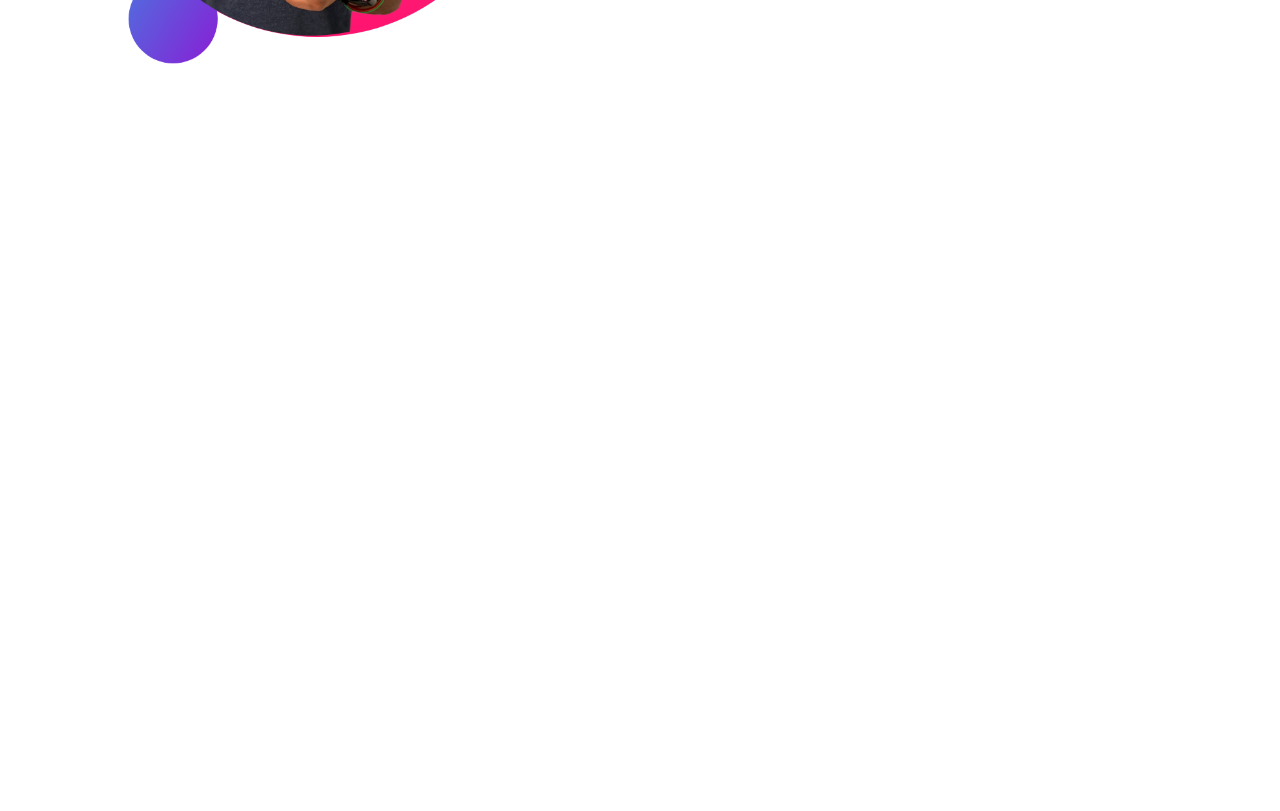
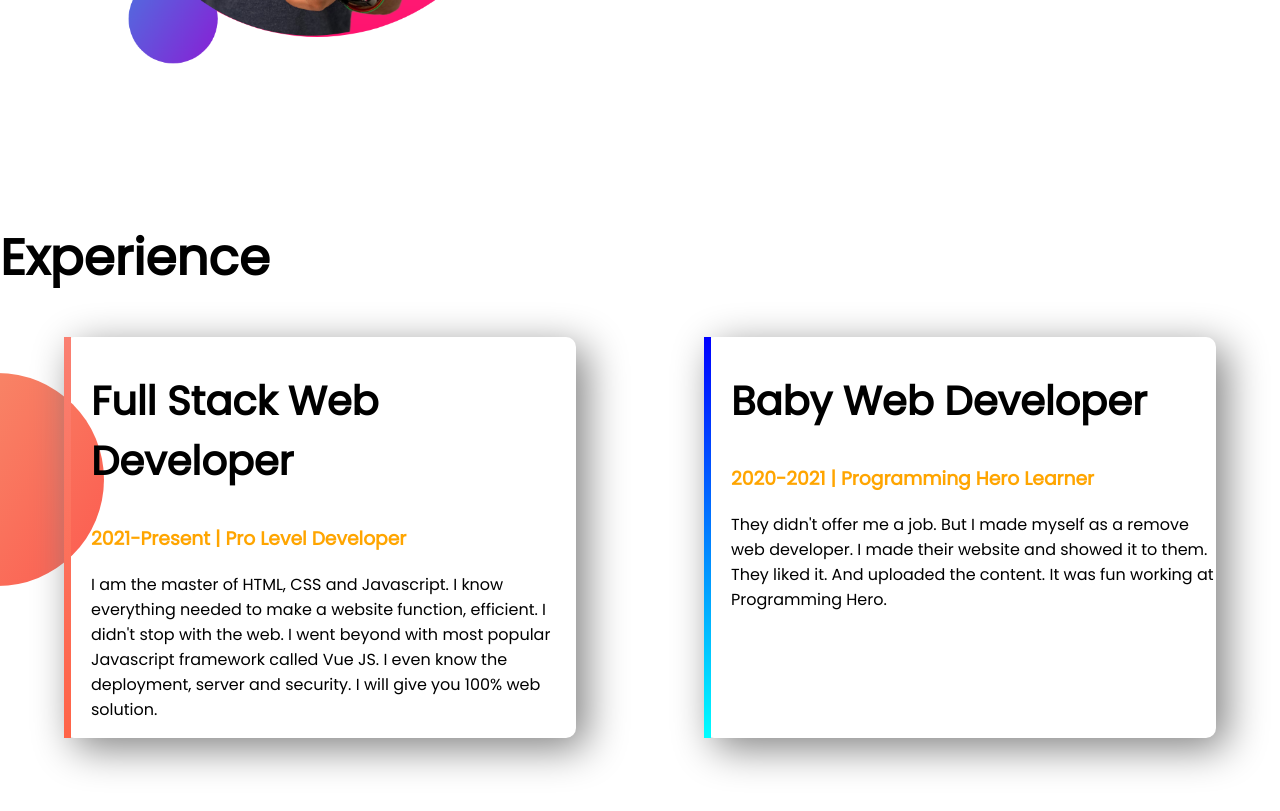
Before and after one commit to hasanhridoy01/Programming-Hero-Developer-Project, a plain HTML site: page index.html in a window 1280 px wide. Shown: the part 1067-1878 px from the top of the page. Before the commit the page ends 1288 px from the top, so only its background shows below. Drawn offline with Linux system fonts and the light colour scheme.

Commit message:
experience section added

```diff
--- a/css/style.css
+++ b/css/style.css
@@ -2,7 +2,7 @@ body{
     font-family: 'Poppins', sans-serif;
     margin: 0px;
 }
-section{
+.flexable-container{
     display: flex;
     margin-bottom: 150px;
 }
@@ -12,6 +12,9 @@ section{
 }
 h1{
     font-size: 50px;
+}
+h2{
+    font-size: 40px;
 }
 span{
     color: orange;
@@ -37,3 +40,29 @@ span{
     background-repeat: no-repeat;
     background-position: right;
 }
+.orange-color{
+    color: orange;
+}
+.experience-area{
+    background-image: url(../images/exp-bg.png);
+    background-repeat: no-repeat;
+    background-position: left;
+}
+.experience-item{
+    border-radius: 10px;
+    width: 80%;
+    margin-left: 5%;
+    margin-right: 5%;
+    padding-left: 20px;
+    box-shadow: 10px 10px 40px gray;
+}
+.full-stack-experience{
+    border-left: 7px solid;
+    border-image: linear-gradient(salmon,tomato);
+    border-image-slice: 1;
+}
+.wev-dev-experience{
+    border-left: 7px solid;
+    border-image: linear-gradient(blue, cyan);
+    border-image-slice: 1;
+}
--- a/index.html
+++ b/index.html
@@ -12,7 +12,7 @@
     <link rel="stylesheet" href="css/style.css">
 </head>
 <body>
-    <section class="top-banner">
+    <section class="top-banner flexable-container">
         <div class="half-width">
             <h1>Wellcome to</h1>
             <h1><span>Zahid Hasan Hridoy</span> World!</h1>
@@ -24,7 +24,7 @@
             <img src="images/jhankar.png" alt="">
         </div>
     </section>
-    <section class="dream-big">
+    <section class="dream-big flexable-container">
         <div class="half-width">
             <img src="images/jhankar2.png" alt="">
         </div>
@@ -35,5 +35,20 @@
             <a class="link_btn" target="_blank" href="#">DAWNLOAD RESUME</a>
         </div>
     </section>
+    <section class="experience-area">
+        <h1>Experience</h1>
+        <div class="flexable-container">
+            <div class="experience-item full-stack-experience">
+                <h2>Full Stack Web Developer</h2>
+                <h3 class="orange-color">2021-Present | Pro Level Developer</h3>
+                <p>I am the master of HTML, CSS and Javascript. I know everything needed to make a website function, efficient. I didn't stop with the web. I went beyond with most popular Javascript framework called Vue JS. I even know the deployment, server and security. I will give you 100% web solution.</p>
+            </div>
+            <div class="experience-item wev-dev-experience">
+                <h2>Baby Web Developer</h2>
+                <h3 class="orange-color">2020-2021 | Programming Hero Learner</h3>
+                <p>They didn't offer me a job. But I made myself as a remove web developer. I made their website and showed it to them. They liked it. And uploaded the content. It was fun working at Programming Hero.</p>
+            </div>
+        </div>
+    </section>
 </body>
 </html>
```
